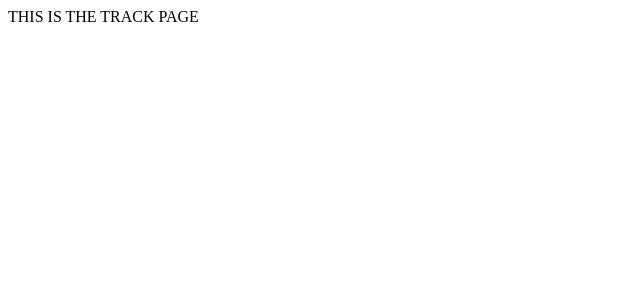
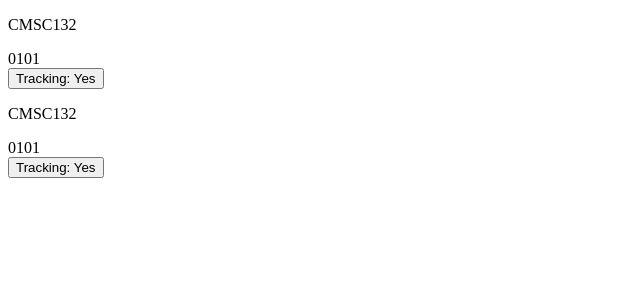
Before and after one commit to DaDevFox/testudo-tracker, a Next.js app: page /track in a window 1280 px wide. Shown: the top 300 px of the page, without its empty margins (0-640 px from the left). Built offline with nearby package versions, Linux system fonts and the light colour scheme.

Commit message:
Basic Tracking Page Layout

```diff
--- a/src/pages/track.js
+++ b/src/pages/track.js
@@ -1,5 +1,31 @@
 import styles from "../app/page.module.css";
+import { useState } from "react";
 
-export default function Login(props) {
-  return <div>THIS IS THE TRACK PAGE</div>;
+export default function Track(props) {
+  return (
+    <div>
+      <Row></Row>
+      <Row></Row>
+    </div>
+  );
 }
+
+function Row(props) {
+  return (
+    <div>
+      <p>{props.classname}CMSC132</p>
+      <div>{props.sectionnum}0101</div>
+      <Button />
+    </div>
+  );
+}
+
+function Button() {
+  const [status, setStatus] = useState(false);
+
+  return (
+    <button onClick={() => setStatus(!status)}>
+      {`Tracking: ${status ? "No" : "Yes"}`}
+    </button>
+  );
+}
```
